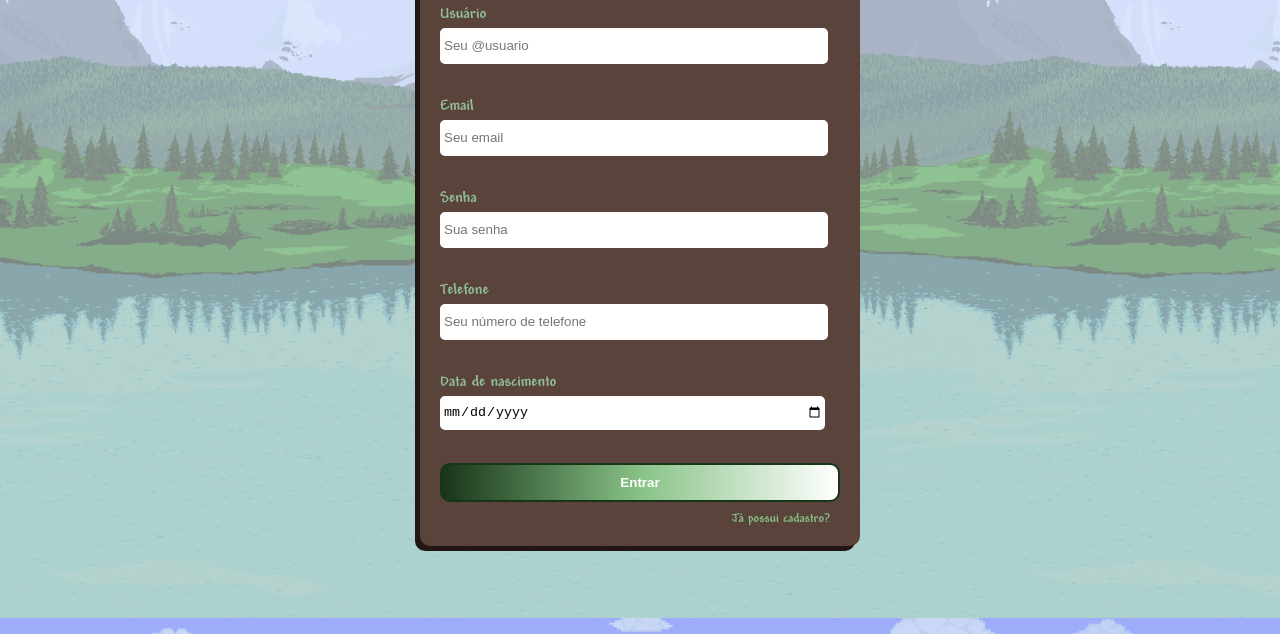
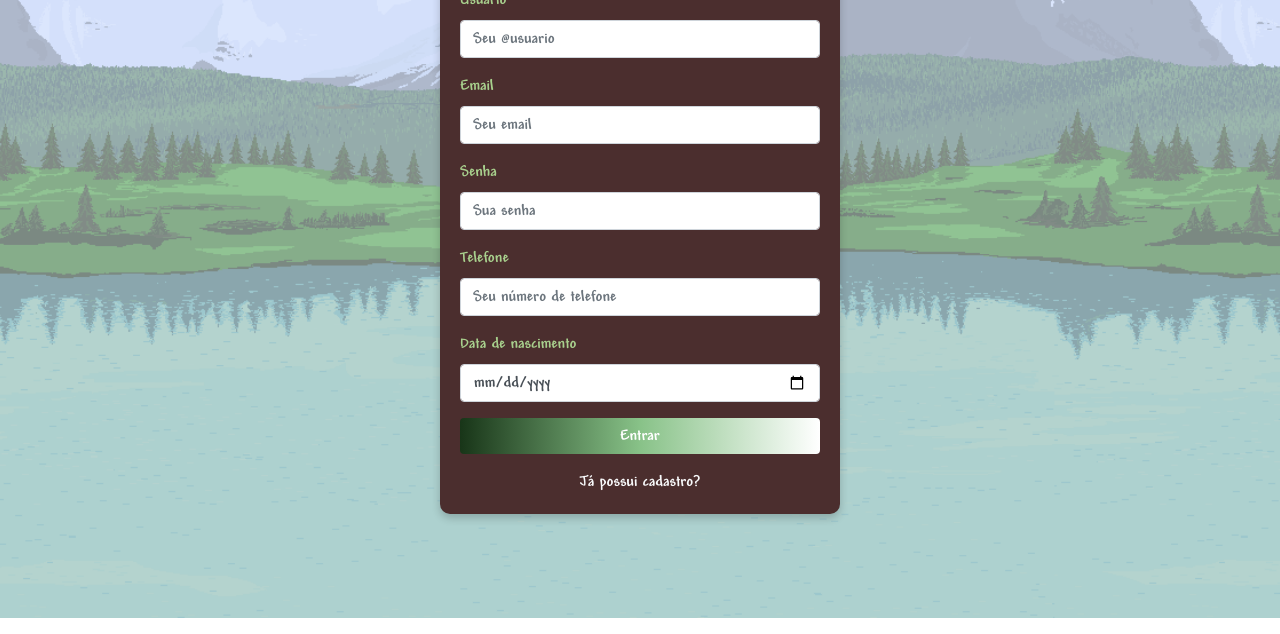
Before and after one commit to jasper-vrj/TerrariaWiki, a plain HTML site: page cadastro.html in a window 1280 px wide. Shown: the part 182-816 px from the top of the page. Drawn offline with nearby package versions, Linux system fonts and the light colour scheme.

Commit message:
Update cadastro.html

```diff
--- a/cadastro.html
+++ b/cadastro.html
@@ -3,63 +3,24 @@
 <head>
     <meta charset="UTF-8">
     <meta name="viewport" content="width=device-width, initial-scale=1.0">
-    <title>Terraria</title>
+    <title>Cadastro</title>
     <link rel="icon" type="image/x-icon" href="img/icon.png">
     <link rel="stylesheet" href="https://fonts.googleapis.com/css2?family=Material+Symbols+Outlined:opsz,wght,FILL,GRAD@20..48,100..700,0..1,-50..200" />
+    <link href="https://maxcdn.bootstrapcdn.com/bootstrap/4.5.2/css/bootstrap.min.css" rel="stylesheet">
 
-    <style type="text/css">
-
+    <style> /*Responsividade com bootstrap*/
         @font-face {
             font-family: Andy;
             src: url(fonts/ANDYB.TTF);
         }
 
-        body{
-            font-family: Andy;
-            height: 100vh;
+        body {
+            font-family: Andy, Arial, sans-serif;
 
-            background-image: url("img/background.png");
+            background-image: url(img/background.png);
             background-repeat: no-repeat;
-            background-position: center center;
-            background-size: 100%;
-            background-attachment: fixed;
-
-            display: flex;
-            flex-direction: row;
-            justify-content: center;
-            align-items: center;
-        }
-
-        #box {
-            background-color: #5a433a;
-
-            display: flex;
-            flex-direction: column;
-            justify-content: center;
-
-            border-radius: 10px;
-            width: 400px;
-            height: auto;
-            padding: 20px;
-            position: fixed;
-
-            box-shadow: -5px 5px #201714;
-        }
-
-        #cadastro {
-            color: #88c288;
-            text-decoration: none;
-
-            margin-top: 10px;
-            margin-right: 10px;
-            text-align: right;
-            font-size: small;
-        }
-
-        #cadastro:hover {
-            color: #88c288;
-            text-decoration: underline;
-            font-weight: bolder;
+            background-size: cover;
+            background-position: center;
         }
 
         #titulo {
@@ -74,117 +35,72 @@
             color: white;
         }
 
-        form {
-            display: unset;
-            flex-direction: column;
-            justify-content: center;
+        .form-container {
+            background-color: #4b2e2e;
+            color: #a8d08d;
+            padding: 20px;
+            border-radius: 10px;
+            box-shadow: 0 4px 8px rgba(0, 0, 0, 0.2);
+            max-width: 400px;
+            width: 90%;
+            min-width: 300px;
+            margin: 20px auto;
         }
 
-        h1 {
-            color: #7edb79;
+        .form-control {
+            background-color: #fff;
+        }
+        .btn-custom {
+            background: linear-gradient(to right, #183518, #88c288, white);
+            color: white;
+            border: none;
+            transition: background 0.4s ease; /* Smooth transition for hover effect */
         }
 
-        label
-        {
-            color: #90be96;
-            font-weight: bold;
-        }
-
-        input[type='text'],
-        input[type='password'],
-        input[type='date'],
-        input[type='email']
-        {
-            width: 100%;
-            max-width: 380px;
-            height: 30px;
-
-            border-color: white;
-            border-style: solid;
-            border-radius: 5px;
-
-            margin-bottom: 15px;
-            margin-top: 5px;
-        }
-
-        input[type='text']:hover,
-        input[type='password']:hover,
-        input[type='date']:hover,
-        input[type='email']:hover
-        {
-            background-color: whitesmoke;
-            border-color: whitesmoke;
-        }
-
-        input[type='text']:active,
-        input[type='password']:active,
-        input[type='date']:active,
-        input[type='email']:active
-        {
-            background-color: whitesmoke;
-            border-color: white;
-            border-bottom-color: black;
-            border-style: solid;
-        }
-
-        input[type="submit"]
-        {
-            padding: 10px;
-            width: 100%;
-            border: 2px solid #183518;
-            border-radius: 10px;
-            background: linear-gradient(to right, #183518, #88c288, white);
-
-            color: white;
-            font-weight: bold;
-        }
-
-        input[type="submit"]:hover
-        {
-            padding: 10px;
-            width: 100%;
-            border-color: #88c288;
-            border-radius: 10px;
+        .btn-custom:hover {
             background: linear-gradient(to left, #183518, #88c288, white);
-            color: white;
-            font-weight: bold;
         }
     </style>
 
 </head>
 <body>
-    <div id="box">
-        <div id="titulo">
-            <h1>Cadastro</h1>
-            <a href="index.html" id="close"><span class="material-symbols-outlined">close</span></a>
+    <div class="container vh-100 d-flex align-items-center justify-content-center">
+        <div class="form-container">
+            <div id="titulo">
+                <h2 class="text-center">Cadastro</h2>
+                <a href="index.html" id="close"><span class="material-symbols-outlined">close</span></a>
+            </div>
+            <form>
+                <div class="form-group">
+                    <label for="usuario">Usuário</label>
+                    <input type="text" class="form-control" id="usuario" placeholder="Seu @usuario">
+                </div>
+                <div class="form-group">
+                    <label for="email">Email</label>
+                    <input type="email" class="form-control" id="email" placeholder="Seu email">
+                </div>
+                <div class="form-group">
+                    <label for="senha">Senha</label>
+                    <input type="password" class="form-control" id="senha" placeholder="Sua senha">
+                </div>
+                <div class="form-group">
+                    <label for="telefone">Telefone</label>
+                    <input type="tel" class="form-control" id="telefone" placeholder="Seu número de telefone">
+                </div>
+                <div class="form-group">
+                    <label for="dataNascimento">Data de nascimento</label>
+                    <input type="date" class="form-control" id="dataNascimento">
+                </div>
+                <button type="submit" class="btn btn-custom btn-block">Entrar</button>
+            </form>
+            <div class="text-center mt-3">
+                <a href="entrar.html" class="text-light" id="cadastro">Já possui cadastro?</a>
+            </div>
         </div>
+    </div>
 
-
-        <form>
-            <label for="user">Usuário</label><br>
-            <input id="user" name="user" type="text" placeholder="Seu @usuario">
-            <br><br>
-
-            <label for="email">Email</label><br>
-            <input id="email" name="email" type="email" placeholder="Seu email">
-            <br><br>
-
-            <label for="senha">Senha</label><br>
-            <input id="senha" name="senha" type="password" placeholder="Sua senha">
-            <br><br>
-
-            <label for="telefone">Telefone</label><br>
-            <input id="telefone" name="telefone" type="text" placeholder="Seu número de telefone">
-            <br><br>
-
-            <label for="dataNasc">Data de nascimento</label><br>
-            <input id="dataNasc" name="dataNasc" type="date">
-            <br><br>
-
-            <input type="submit" value="Entrar">
-        </form>
-
-        <a href="entrar.html" id="cadastro">Já possui cadastro?</a>
-    </div>
+    <script src="https://code.jquery.com/jquery-3.5.1.min.js"></script>
+    <script src="https://cdn.jsdelivr.net/npm/@popperjs/core@2.9.2/dist/umd/popper.min.js"></script>
+    <script src="https://stackpath.bootstrapcdn.com/bootstrap/4.5.2/js/bootstrap.min.js"></script>
 </body>
 </html>
```
